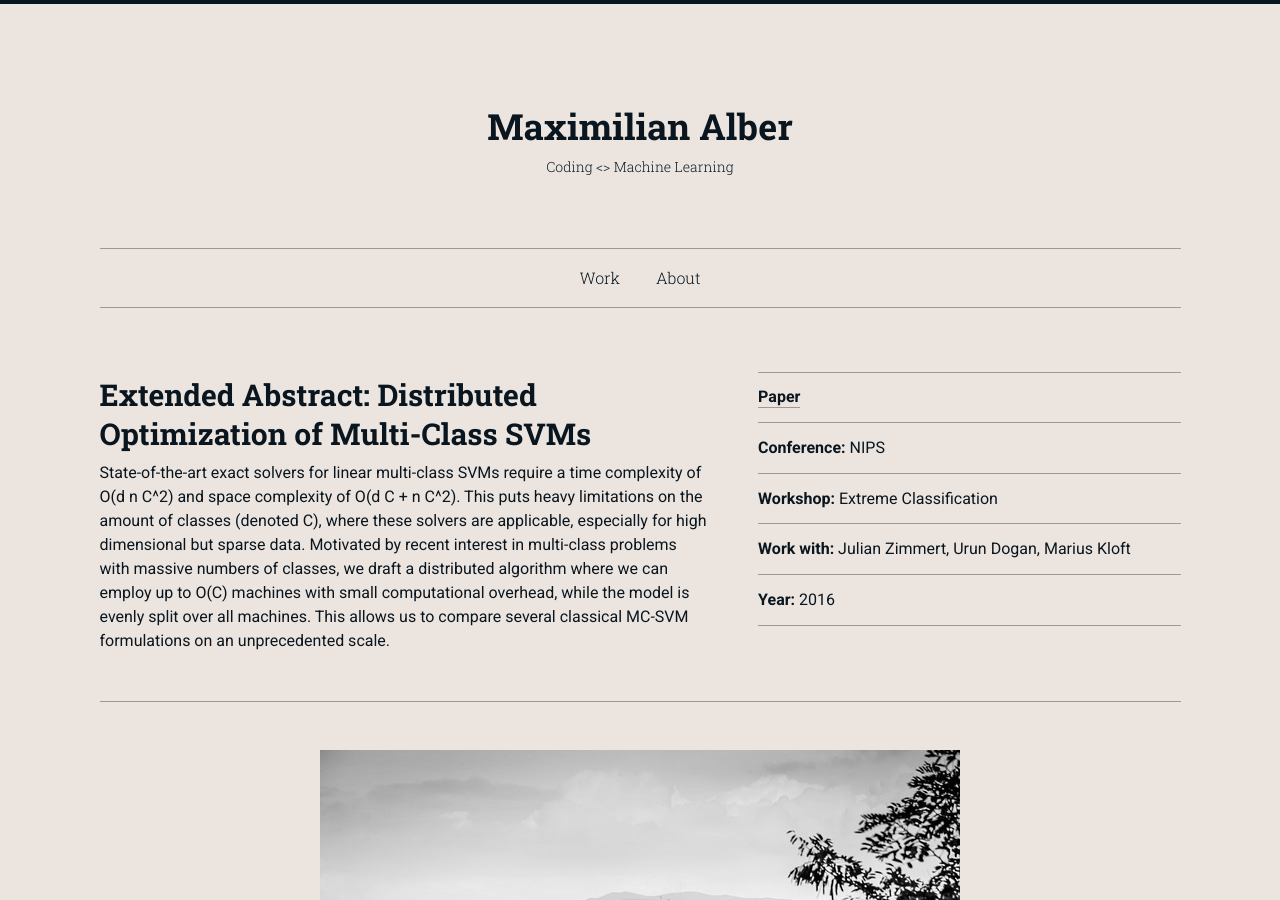
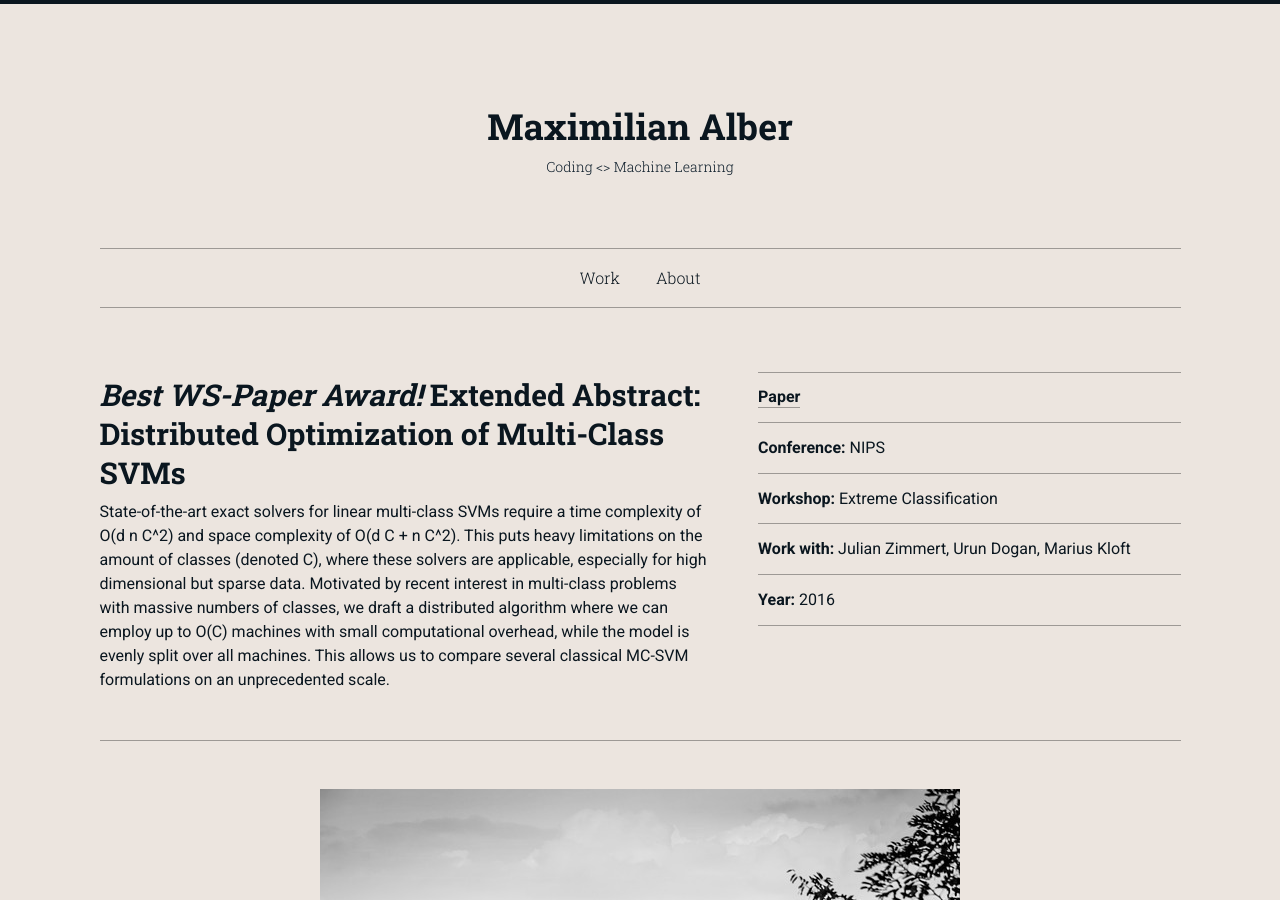
Before and after one commit to albermax/albermax.github.io, a Jekyll site: the page built from project-nips2016.html, in a window 1280 px wide and 900 px high. Built offline with Jekyll 4.4.1, drawn with Linux system fonts in a browser that asks for light colours.

Commit message:
Update project-nips2016.html

```diff
--- a/project-nips2016.html
+++ b/project-nips2016.html
@@ -5,7 +5,7 @@ title: Work
 
 <div class="row">
 	<div class="small-12 medium-7 large-7 columns">
-		<h2>Extended Abstract: Distributed Optimization of Multi-Class SVMs</h2>
+		<h2><i>Best WS-Paper Award!</i> Extended Abstract: Distributed Optimization of Multi-Class SVMs</h2>
 		<p>
 		  State-of-the-art exact solvers for linear multi-class SVMs require a time complexity
 		  of O(d n C^2) and space complexity of O(d C + n C^2). This puts heavy limitations on the amount
```
